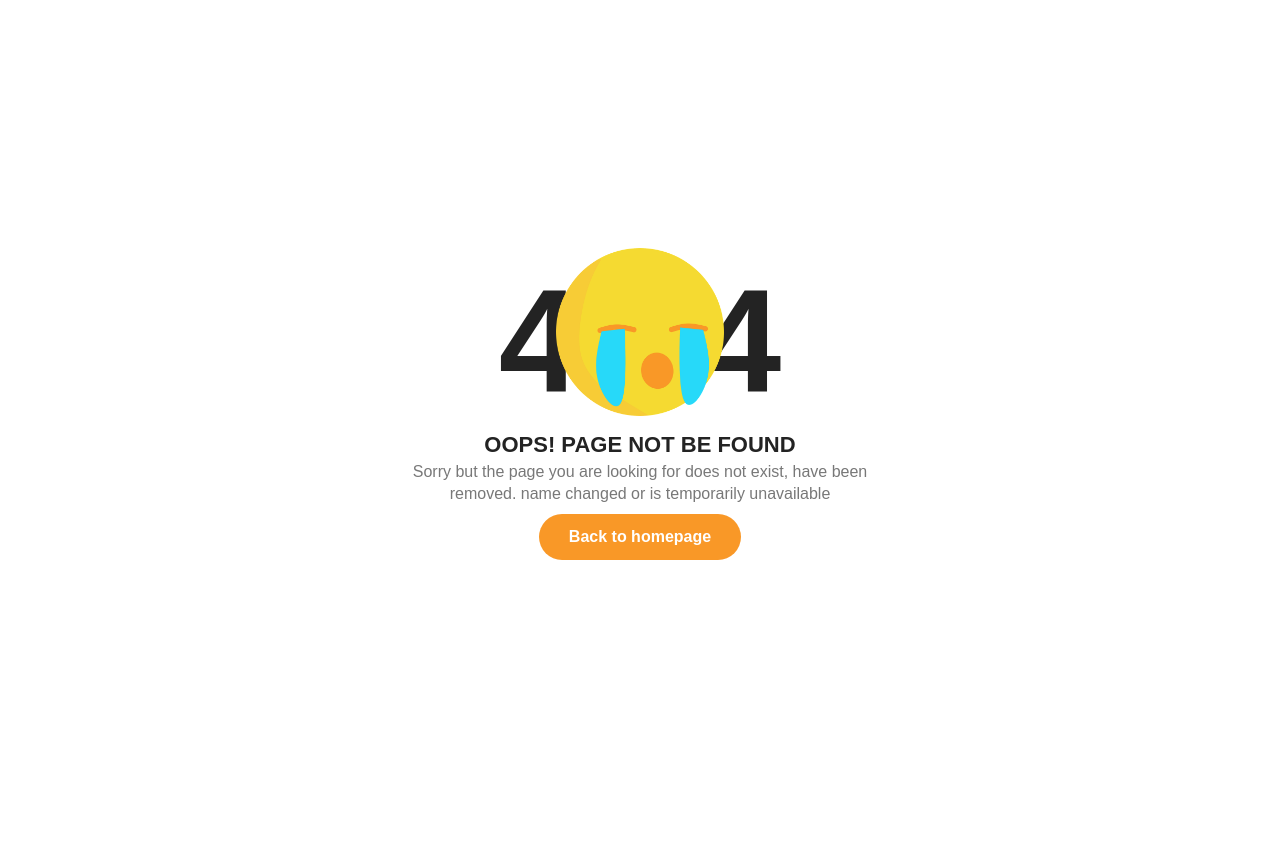
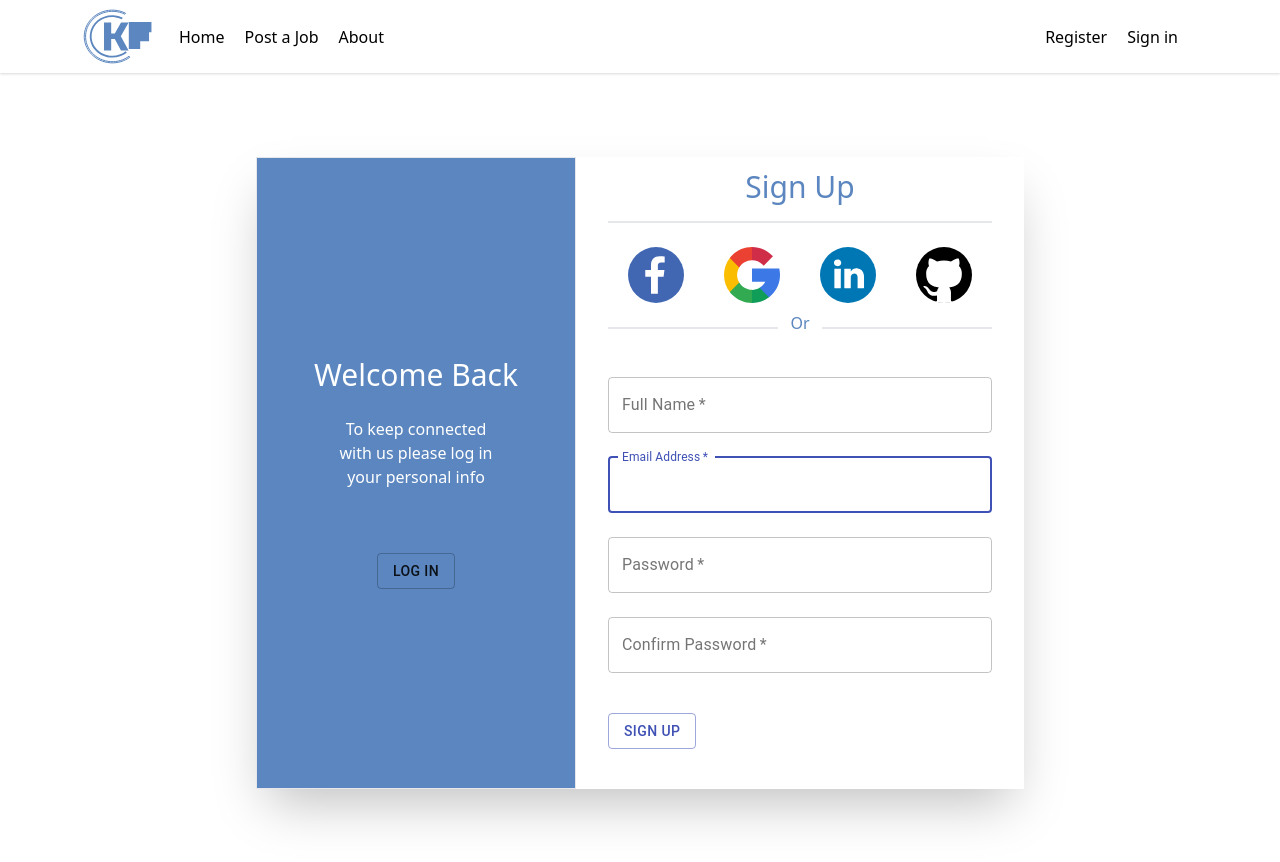
Before and after one commit to abdulbasit-dev/kurd-freelancers, a React (Create React App) app: page /signup in a window 1280 px wide. Shown: the top 862 px of the page. Before the commit the page ends 800 px from the top, so only its background shows below. Built offline with nearby package versions, Linux system fonts and the light colour scheme.

Commit message:
signup Fixes #4

```diff
--- a/src/App.js
+++ b/src/App.js
@@ -6,6 +6,8 @@ import Home from "./pages/Home";
 import Page404 from "./pages/Page404/Page404";
 import Profile from "./pages/Profile";
 import SignIn from "./pages/SignIn"
+import Singnup from "./pages/Singnup";
+
 function App() {
   return (
     <Router>
@@ -23,6 +25,10 @@ function App() {
             <Header />
             <SignIn />
           </Route>
+          <Route path="/signup">
+            <Header />
+            <Singnup/>
+          </Route>
           <Route path="/profile/:userId">
             <Header />
             <Profile />
--- /dev/null
+++ b/src/pages/Singnup.jsx
@@ -0,0 +1,100 @@
+import React from 'react'
+import FacebookLogo from "./../assets/img/facebook.svg"
+import GoogleLogo from "./../assets/img/google.svg"
+import LinkedInLogo from "./../assets/img/linkedin.svg"
+import GithubLogo from "./../assets/img/github.svg"
+import TextField from '@material-ui/core/TextField'
+import Button from '@material-ui/core/Button'
+
+const Singnup = () => {
+  return (
+      <>
+            <div className="flex w-full h-screen justify-center items-center border-lightblue">
+                <div className="flex flex-col lg:flex-row w-3/5 shadow-2xl">
+                    <div className="flex lg:w-5/12 border bg-lightblue flex-col p-10 items-center text-white justify-center ">
+            <div className="flex flex-col items-center">
+            <h1 className="text-3xl text-center mb-6">Welcome Back</h1>
+                        <p className="text-center mx-9">
+                          To keep connected with us please log in your personal info
+                        </p>
+                        <div className="mt-16">
+                          <Button variant="outlined" >
+                            Log in
+                          </Button>
+                        </div>
+            </div>
+                    </div>
+                    <div className="flex lg:w-7/12 items-center flex-col text-lightblue px-5 lg:px-0">
+                      <h1 className="text-3xl mt-3">Sign Up</h1>
+                      <div className="border w-96 my-4"></div>
+                        <div className="flex flex-col md:flex-row justify-around items-center w-96 ">
+                          <img src={FacebookLogo} alt="Facebook logo" className=" w-14 h-14 cursor-pointer my-2" />
+                          <img src={GoogleLogo} alt="Google logo" className="my-2 w-14 h-14 cursor-pointer" />
+                          <img src={LinkedInLogo} alt="Linkedin logo" className=" w-14 h-14 cursor-pointer my-2" />
+                          <img src={GithubLogo} alt="Github logo"className=" w-14 h-14 cursor-pointer my-2" />
+                        </div>
+                        <div className="flex w-96 mb-4 justify-between">
+                          <div className="border w-44 my-4"></div>
+                          <h1 className="mx-3">Or</h1>
+                          <div className="border w-44 my-4"></div>
+              </div>
+              <form action=""  className="flex flex-col w-96">
+                         <TextField
+                            variant="outlined"
+                            margin="normal"
+                            required
+                            fullWidth
+                            id="fullname"
+                            label="Full Name"
+                            name="fullname"
+                            autoFocus
+                            color="primary"
+              />
+              <TextField
+                            variant="outlined"
+                            margin="normal"
+                            required
+                            fullWidth
+                            id="email"
+                            label="Email Address"
+                            name="email"
+                            autoComplete="email"
+                            autoFocus
+                            color="primary"
+                        />
+                        <TextField
+                            variant="outlined"
+                            margin="normal"
+                            required
+                            fullWidth
+                            id="password"
+                            label="Password"
+                            name="password"
+                            autoComplete="password"
+                            type="password"
+                          />
+                        <TextField
+                            variant="outlined"
+                            margin="normal"
+                            required
+                            fullWidth
+                            id="confirmpassword"
+                            label="Confirm Password"
+                            name="confirmpassword"
+                            type="password"
+                          />
+                        <div className="flex mt-8 mb-10">
+                            <Button variant="outlined" color="primary">
+                                Sign up
+                            </Button>
+                        </div>
+                      </form>
+                      </div>
+
+                </div>
+      </div>
+      </>
+    )
+}
+
+export default Singnup
```
Also changed, not shown: 1 other file (tests, documents, lock files or other folders).
